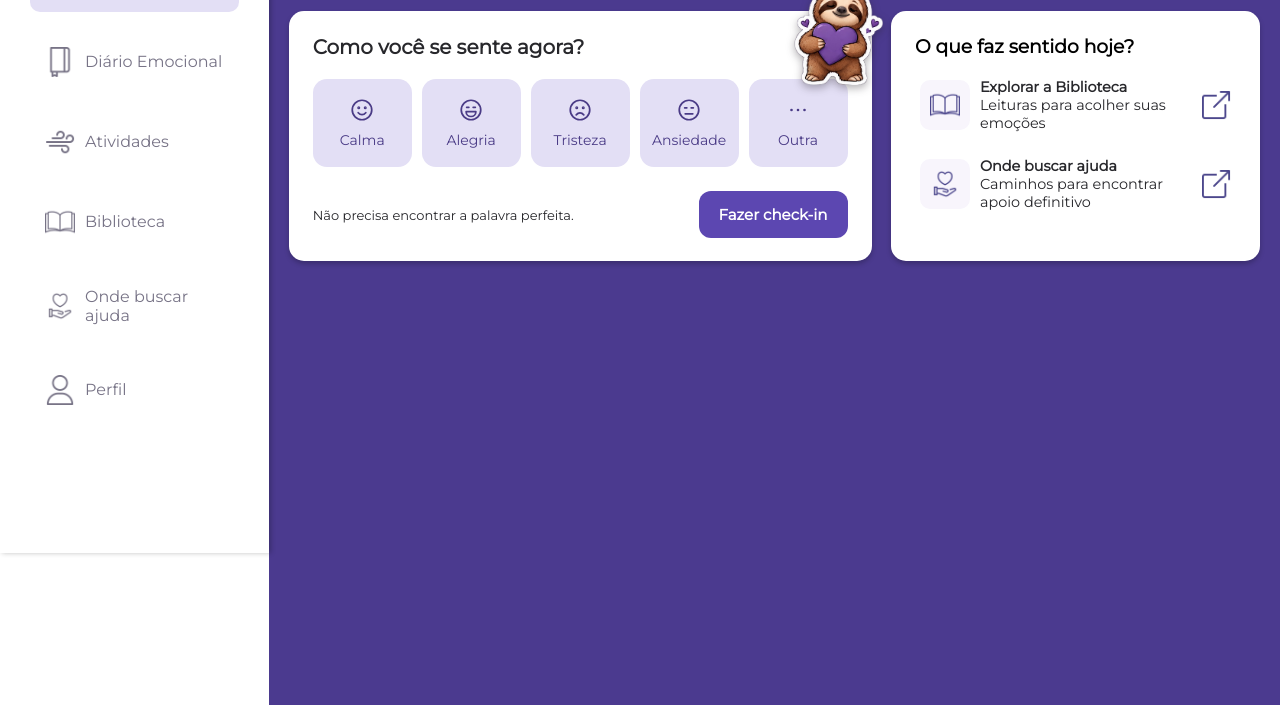
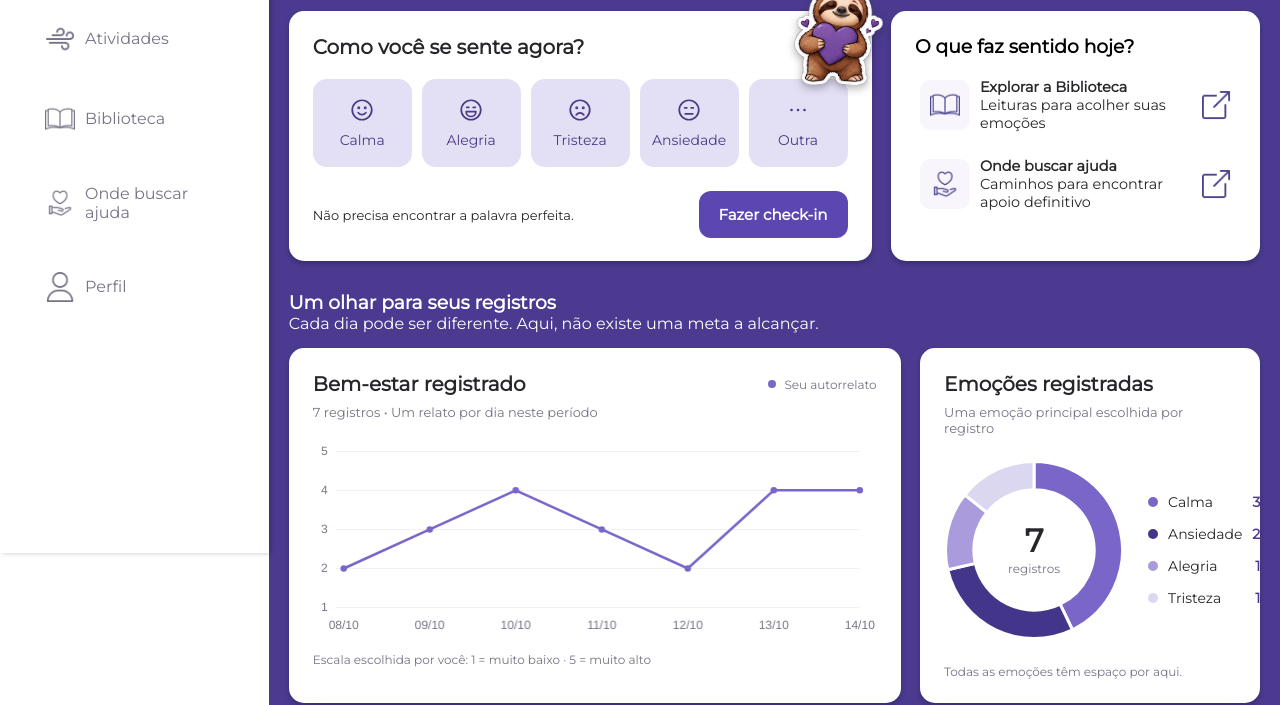
Before and after one commit to vitor-oarevalo/slowi, a plain HTML site: page pages/index.html in a window 1280 px wide. Shown: the part 247-952 px from the top of the page. Drawn offline with nearby package versions, Linux system fonts and the light colour scheme.

Commit message:
Adição dos gráficos na página index

```diff
--- a/css/index.css
+++ b/css/index.css
@@ -114,7 +114,7 @@ main {
     height: 100%;
     padding: 30px;
     display: flex;
-    justify-content: center; /* aqui */
+    justify-content: start; /* aqui */
     flex-direction: column;
     gap: 20px;
 }
@@ -498,3 +498,194 @@ main {
     width: 300px;
     font-size: 0.9em;
 }
+
+.canvas-section {
+    display: flex;
+    flex-direction: column;
+    gap: 15px;
+}
+
+.canvas-section-header {
+    display: flex;
+    justify-content: space-between;
+    color: #fff;
+}
+
+
+.canvas-section-content {
+    display: flex;
+    justify-content: space-between;
+    gap: 16px;
+    width: 100%;
+    flex-wrap: wrap;
+}
+
+.wellbeing-card {
+    background-color: #fff;
+    color: #27272b;
+    border-radius: 15px;
+    padding: 24px;
+    box-shadow: 0px 3px 5px rgba(0, 0, 0, 0.219);
+    width: 63%;
+}
+
+.wellbeing-header {
+    display: flex;
+    justify-content: space-between;
+    align-items: center;
+    margin-bottom: 8px;
+}
+
+.wellbeing-header h3 {
+    margin: 0;
+    font-size: 20px;
+    font-weight: 600;
+}
+
+/* legenda em HTML, no canto superior direito */
+.wellbeing-legend {
+    display: flex;
+    align-items: center;
+    gap: 8px;
+    font-size: 12px;
+    color: #777386;
+}
+
+.wellbeing-legend .dot {
+    width: 8px;
+    height: 8px;
+    border-radius: 50%;
+    background-color: #7a66c9;
+}
+
+.wellbeing-subtitle {
+    margin: 0 0 16px;
+    font-size: 13px;
+    color: #777386;
+}
+
+/* o tamanho do gráfico é controlado por esta div */
+.wellbeing-chart {
+    position: relative;
+    width: 100%;
+    height: 200px;
+}
+
+.wellbeing-chart canvas {
+    background-color: transparent;
+}
+
+.wellbeing-footer {
+    margin: 16px 0 0;
+    font-size: 12px;
+    color: #777386;
+}
+
+.chart-box {
+    background-color: white;
+    position: relative;
+}
+
+
+.emotions-card {
+    background-color: #fff;
+    color: #27272b;
+    border-radius: 15px;
+    padding: 24px;
+    box-shadow: 0px 3px 5px rgba(0, 0, 0, 0.219);
+    width: 35%;
+}
+
+.emotions-card h3 {
+    margin: 0 0 8px;
+    font-size: 20px;
+    font-weight: 600;
+}
+
+.emotions-subtitle {
+    margin: 0 0 24px;
+    font-size: 13px;
+    color: #777386;
+}
+
+.emotions-content {
+    display: flex;
+    align-items: center;
+    justify-content: space-between;
+    gap: 24px;
+}
+
+/* o tamanho do gráfico é controlado por esta div */
+.emotions-chart {
+    position: relative;
+    width: 180px;
+    height: 180px;
+    flex-shrink: 0;
+}
+
+.emotions-chart canvas {
+    background-color: transparent;
+}
+
+/* texto no centro do doughnut */
+.emotions-center {
+    position: absolute;
+    inset: 0;
+    display: flex;
+    flex-direction: column;
+    align-items: center;
+    justify-content: center;
+    pointer-events: none; /* não atrapalha o tooltip */
+}
+
+.emotions-center strong {
+    font-size: 32px;
+    line-height: 1;
+}
+
+.emotions-center span {
+    margin-top: 4px;
+    font-size: 12px;
+    color: #777386;
+}
+
+/* legenda */
+.emotions-legend {
+    list-style: none;
+    margin: 0;
+    padding: 0;
+    flex: 1;
+    display: flex;
+    flex-direction: column;
+    gap: 14px;
+}
+
+.emotions-legend li {
+    display: flex;
+    align-items: center;
+    gap: 10px;
+    font-size: 14px;
+}
+
+.emotions-legend .dot {
+    width: 10px;
+    height: 10px;
+    border-radius: 50%;
+    flex-shrink: 0;
+}
+
+.emotions-legend .count {
+    margin-left: auto;
+    font-weight: 600;
+    color: #4b3a8f;
+}
+
+.emotions-footer {
+    margin: 24px 0 0;
+    font-size: 12px;
+    color: #777386;
+}
+
+canvas {
+    background-color: white;
+}
--- /dev/null
+++ b/js/graficos.js
@@ -0,0 +1,98 @@
+const registros = [
+    { data: '08/10', nivel: 2 },
+    { data: '09/10', nivel: 3 },
+    { data: '10/10', nivel: 4 },
+    { data: '11/10', nivel: 3 },
+    { data: '12/10', nivel: 2 },
+    { data: '13/10', nivel: 4 },
+    { data: '14/10', nivel: 4 }
+];
+
+// subtítulo gerado a partir dos dados
+document.getElementById('wellbeingSubtitle').textContent =
+    `${registros.length} registros • Um relato por dia neste período`;
+
+new Chart(document.getElementById('wellbeingChart'), {
+    type: 'line',
+    data: {
+        labels: registros.map(r => r.data),
+        datasets: [{
+            label: 'Seu autorrelato',
+            data: registros.map(r => r.nivel),
+            borderColor: '#7a66c9',
+            backgroundColor: '#7a66c9',
+            borderWidth: 2.5,
+            pointRadius: 2,
+            pointHoverRadius: 5,
+            tension: 0          // linhas retas entre os pontos
+        }]
+    },
+    options: {
+        maintainAspectRatio: false,
+        plugins: {
+            legend: { display: false }   // usamos a legenda em HTML
+        },
+        scales: {
+            y: {
+                min: 1,
+                max: 5,
+                ticks: {
+                    stepSize: 1,
+                    color: '#777386',
+                    padding: 8
+                },
+                grid: { color: '#f1f0f5' },
+                border: { display: false }
+            },
+            x: {
+                ticks: { color: '#777386' },
+                grid: { display: false },
+                border: { display: false }
+            }
+        }
+    }
+});
+
+  const emocoes = [
+    { nome: 'Calma',     valor: 3, cor: '#7a66c9' },
+    { nome: 'Ansiedade', valor: 2, cor: '#43358a' },
+    { nome: 'Alegria',   valor: 1, cor: '#a99bdc' },
+    { nome: 'Tristeza',  valor: 1, cor: '#dcd7f0' }
+];
+
+const total = emocoes.reduce((soma, e) => soma + e.valor, 0);
+
+// número no centro
+document.getElementById('emotionsTotal').textContent = total;
+
+// legenda gerada a partir dos dados
+const legenda = document.getElementById('emotionsLegend');
+legenda.innerHTML = emocoes.map(e => `
+    <li>
+        <span class="dot" style="background-color: ${e.cor}"></span>
+        ${e.nome}
+        <span class="count">${e.valor}</span>
+    </li>
+`).join('');
+
+// gráfico
+new Chart(document.getElementById('emotionsChart'), {
+    type: 'doughnut',
+    data: {
+        labels: emocoes.map(e => e.nome),
+        datasets: [{
+            data: emocoes.map(e => e.valor),
+            backgroundColor: emocoes.map(e => e.cor),
+            borderColor: '#fff',
+            borderWidth: 3,
+            hoverOffset: 4
+        }]
+    },
+    options: {
+        maintainAspectRatio: false,
+        cutout: '68%',          // espessura do anel
+        plugins: {
+            legend: { display: false }  // usamos a legenda em HTML
+        }
+    }
+});
--- a/pages/index.html
+++ b/pages/index.html
@@ -163,9 +163,58 @@
                 </a>
             </section>
         </section>
+        <section class="canvas-section">
+            <section class="canvas-section-header">
+                <section class="canvas-section-header-content">
+                    <h3>Um olhar para seus registros</h3>
+                    <p>Cada dia pode ser diferente. Aqui, não existe uma meta a alcançar.</p>
+                </section>
+            </section>
+            <section class="canvas-section-content">
+                <section class="wellbeing-card">
+                    <header class="wellbeing-header">
+                        <h3>Bem-estar registrado</h3>
+                        <span class="wellbeing-legend">
+                            <span class="dot"></span>
+                            Seu autorrelato
+                        </span>
+                    </header>
+
+                    <p class="wellbeing-subtitle" id="wellbeingSubtitle"></p>
+
+                    <div class="wellbeing-chart">
+                        <canvas id="wellbeingChart"></canvas>
+                    </div>
+
+                    <p class="wellbeing-footer">
+                        Escala escolhida por você: 1 = muito baixo · 5 = muito alto
+                    </p>
+                </section>
+                <section class="emotions-card">
+                    <h3>Emoções registradas</h3>
+                    <p class="emotions-subtitle">Uma emoção principal escolhida por registro</p>
+
+                    <div class="emotions-content">
+                        <div class="emotions-chart">
+                            <canvas id="emotionsChart"></canvas>
+                            <div class="emotions-center">
+                                <strong id="emotionsTotal">0</strong>
+                                <span>registros</span>
+                            </div>
+                        </div>
+
+                        <ul class="emotions-legend" id="emotionsLegend"></ul>
+                    </div>
+
+                    <p class="emotions-footer">Todas as emoções têm espaço por aqui.</p>
+                </section>
+            </section>
+        </section>
     </main>
 
+    <script src="https://cdn.jsdelivr.net/npm/chart.js"></script>
     <script src="../js/loading.js"></script>
     <script src="../js/menu.js"></script>
+    <script src="../js/graficos.js"></script>
 </body>
 </html>
```
